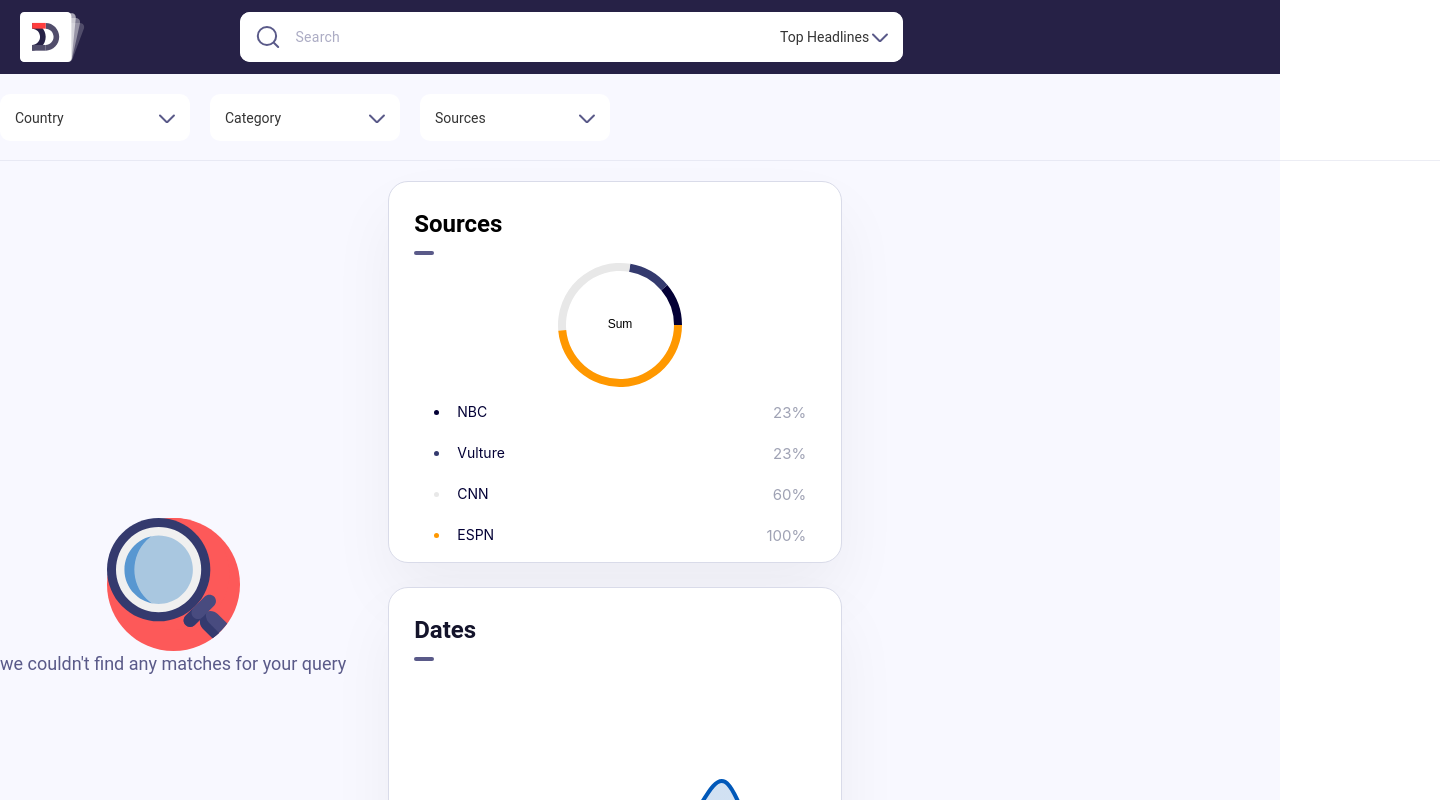
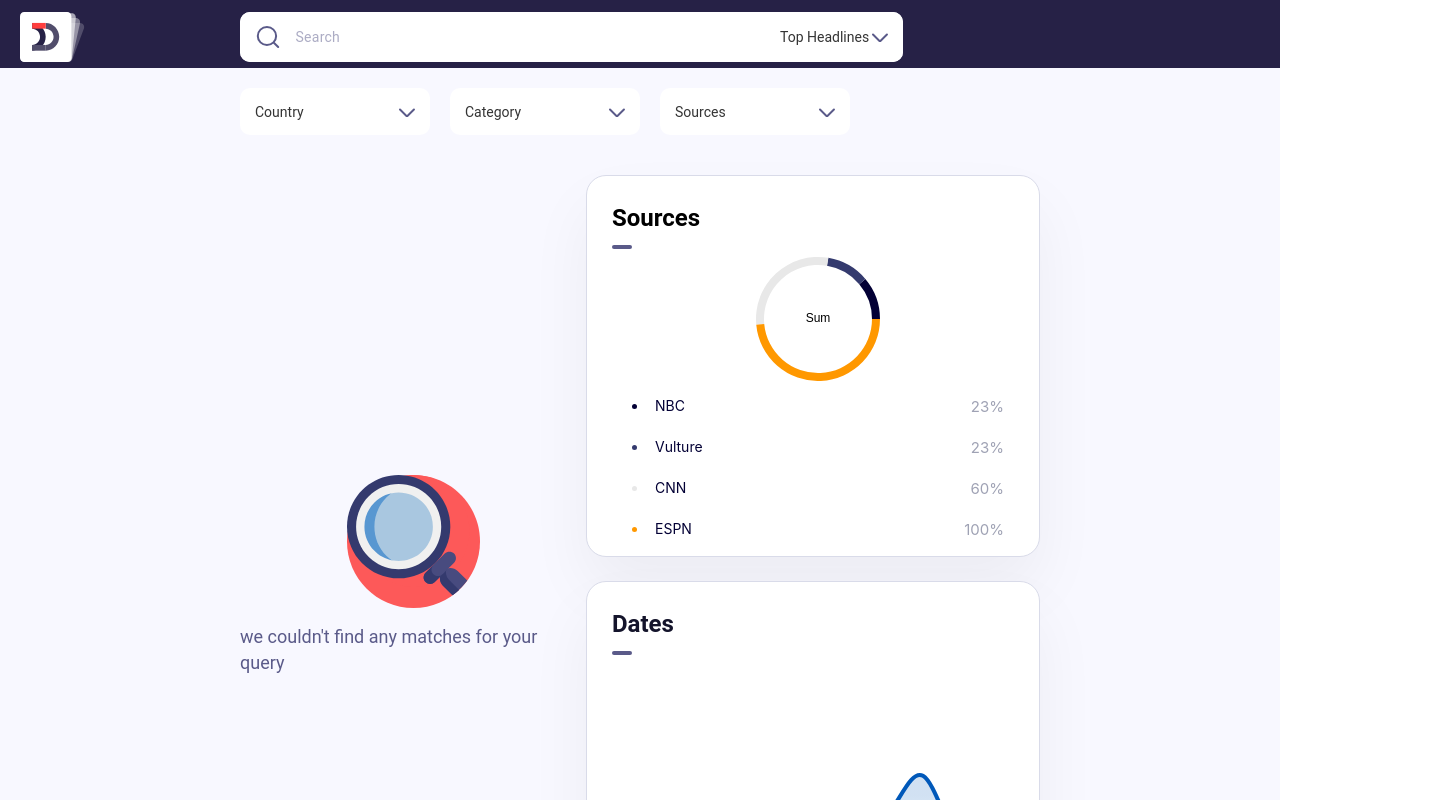
Before and after one commit to omershafrir-moveo/dispatcher-app, a React (Create React App) app: page / in a window 1280 px wide. Shown: the top 800 px of the page, 1440 px wide, since content can reach past the window. Built offline with nearby package versions, Linux system fonts and the light colour scheme.

Commit message:
bug fixed

```diff
--- a/src/App.css
+++ b/src/App.css
@@ -36,3 +36,7 @@
     transform: rotate(360deg);
   }
 }
+#root {
+  width: 100vw;
+  height: 100vh;
+}
--- a/src/App.tsx
+++ b/src/App.tsx
@@ -1,7 +1,7 @@
 import "./App.css";
 import { InputProvider } from "./components/SearchContext/SearchContext";
 import "rsuite/dist/rsuite.min.css";
-import PageLayout from "./layout/PageLayout/PageLayout";
+import PageLayout from "./layout/BodyLayout/PageLayout/PageLayout";
 import { QueryClient, QueryClientProvider } from "@tanstack/react-query";
 function App() {
   const queryClient = new QueryClient();
--- a/src/components/Icons/SeparatorLine.tsx
+++ b/src/components/Icons/SeparatorLine.tsx
@@ -1,9 +1,10 @@
 import React from "react";
+import styled from "styled-components";
 
 const SeparatorLine: React.FC = () => {
   return (
     <svg
-      width="1440"
+      width="100%"
       height="1"
       viewBox="0 0 1440 1"
       fill="none"
--- a/src/layout/BodyLayout/BodyLayout.styles.ts
+++ b/src/layout/BodyLayout/BodyLayout.styles.ts
@@ -1,19 +1,22 @@
 import styled from "styled-components";
 import { COLORS } from "../../global-data";
 
-export const Container = styled.div<{ children?: React.ReactNode }>`
+export const BodyLayoutContainer = styled.div<{ children?: React.ReactNode }>`
   background-color: ${COLORS.backgroundColor};
-  width: 100%;
+  height: 100%;
   display: flex;
   flex-direction: row;
+  justify-content: flex-end;
+  align-items: flex-start;
 `;
 
 export const DataContainer = styled.div<{ children?: React.ReactNode }>`
   display: flex;
-  flex-direction: row;
+  width: 100%;
+  height: 100%;
+  flex-direction: column;
   justify-content: center;
-  gap: 42px;
-  margin-top: 15px; // 15 px margin  + 5 px height of line = 20 px
+  align-items: center;
 `;
 
 export const EmptyStateContainer = styled.div<{ children?: React.ReactNode }>`
@@ -22,6 +25,7 @@
   width: 100%;
   justify-content: center;
   align-items: center;
+  gap: 16px;
 `;
 
 export const TypoContainer = styled.div<{ children?: React.ReactNode }>`
--- a/src/layout/BodyLayout/BodyLayout.tsx
+++ b/src/layout/BodyLayout/BodyLayout.tsx
@@ -1,5 +1,5 @@
 import {
-  Container,
+  BodyLayoutContainer,
   DataContainer,
   EmptyStateContainer,
   TypoContainer,
@@ -36,10 +36,10 @@
   // console.log(x);
 
   return (
-    <Container>
-      <DataContainer>
+    <BodyLayoutContainer className="BodyLayoutContainer">
+      <DataContainer className="DataContainer">
         {articles.length == 0 && (
-          <EmptyStateContainer>
+          <EmptyStateContainer className="EmptyStateContainer">
             <NoArticles />
             <TypoContainer>
               <Typography size="18px" color="#5A5A89">
@@ -59,9 +59,9 @@
           </Typography>
         )}
         {articles.length != 0 && <ArticlesLayout articles={articles} />}
-        <WidgetsSection />
       </DataContainer>
-    </Container>
+      <WidgetsSection />
+    </BodyLayoutContainer>
   );
 };
 
--- a/src/layout/BodyLayout/FiltersLayout/FiltersLayout.styles.ts
+++ b/src/layout/BodyLayout/FiltersLayout/FiltersLayout.styles.ts
@@ -7,6 +7,5 @@
   width: 100%;
   background-color: ${COLORS.backgroundColor};
   gap: 20px;
-  margin-top: 20px;
   z-index: 1;
 `;
--- /dev/null
+++ b/src/layout/BodyLayout/PageLayout/PageLayout.styles.ts
@@ -0,0 +1,22 @@
+import styled from "styled-components";
+import SeparatorLine from "../../../components/Icons/SeparatorLine";
+import { COLORS } from "../../../global-data";
+export const PageContainer = styled.div<{ children?: React.ReactNode }>`
+  width: 100%;
+  height: 100%;
+  display: flex;
+  flex-direction: column;
+  justify-content: flex-start;
+  align-items: center;
+  background-color: ${COLORS.backgroundColor};
+  gap: 20px;
+`;
+
+export const BodyContainer = styled.div<{ children?: React.ReactNode }>`
+  display: flex;
+  flex-direction: column;
+  width: calc(100% - 480px);
+  height: 100%;
+  background-color: ${COLORS.backgroundColor};
+  gap: 20px;
+`;
--- /dev/null
+++ b/src/layout/BodyLayout/PageLayout/PageLayout.tsx
@@ -0,0 +1,26 @@
+import { PageContainer, BodyContainer } from "./PageLayout.styles";
+import FiltersLayout from "../FiltersLayout/FiltersLayout";
+import { modeArray } from "../FiltersLayout/FilterLayout.types";
+import Header from "../../../components/Header/Header";
+import BodyLayout from "../BodyLayout";
+import SeparatorLine from "../../../components/Icons/SeparatorLine";
+import { useContext } from "react";
+import { SearchContext } from "../../../components/SearchContext/SearchContext";
+import { InputProvider } from "../../../components/SearchContext/SearchContext";
+
+const PageLayout: React.FC = () => {
+  const { filterValue, filtersValues, sortMode, datesRange, searchValue } =
+    useContext(SearchContext);
+  return (
+    <PageContainer className="pageContainer">
+      <Header />
+      <BodyContainer className="BodyContainer">
+        <FiltersLayout mode={filterValue} />
+        <SeparatorLine />
+        <BodyLayout />
+      </BodyContainer>
+    </PageContainer>
+  );
+};
+
+export default PageLayout;
--- a/src/layout/PageLayout/PageLayout.styles.ts
+++ /dev/null
@@ -1,26 +0,0 @@
-import styled from "styled-components";
-import SeparatorLine from "../../components/Icons/SeparatorLine";
-import { COLORS } from "../../global-data";
-export const PageContainer = styled.div<{ children?: React.ReactNode }>`
-  width: 100%;
-  height: 100%;
-  background-color: ${COLORS.backgroundColor};
-`;
-
-export const BodyContainer = styled.div<{ children?: React.ReactNode }>`
-  display: flex;
-  flex-direction: column;
-  /* align-items: flex-end; */
-  /* align-self: flex-end; */
-  /* width: calc(100% - 240px); */
-  width: 100%;
-  height: 100%;
-  position: absolute;
-  background-color: ${COLORS.backgroundColor};
-  /* padding-left: 240px; */
-  z-index: -1;
-`;
-
-export const Line = styled.div<{ children?: React.ReactNode }>`
-  margin-top: 5px; //5 px + 15 px (height of line) = 20 px margin
-`;
--- a/src/layout/PageLayout/PageLayout.tsx
+++ /dev/null
@@ -1,28 +0,0 @@
-import { PageContainer, BodyContainer, Line } from "./PageLayout.styles";
-import FiltersLayout from "../BodyLayout/FiltersLayout/FiltersLayout";
-import { modeArray } from "../BodyLayout/FiltersLayout/FilterLayout.types";
-import Header from "../../components/Header/Header";
-import BodyLayout from "../BodyLayout/BodyLayout";
-import SeparatorLine from "../../components/Icons/SeparatorLine";
-import { useContext } from "react";
-import { SearchContext } from "../../components/SearchContext/SearchContext";
-import { InputProvider } from "../../components/SearchContext/SearchContext";
-
-const PageLayout: React.FC = () => {
-  const { filterValue, filtersValues, sortMode, datesRange, searchValue } =
-    useContext(SearchContext);
-  return (
-    <PageContainer>
-      <Header />
-      <BodyContainer>
-        <FiltersLayout mode={filterValue} />
-        <Line>
-          <SeparatorLine />
-        </Line>
-        <BodyLayout />
-      </BodyContainer>
-    </PageContainer>
-  );
-};
-
-export default PageLayout;
```
Also changed, not shown: src/assets/svg/SeparatorLine.svg (added), src/index.css (line endings or trailing spaces), 1 other file (tests, documents, lock files or other folders).
